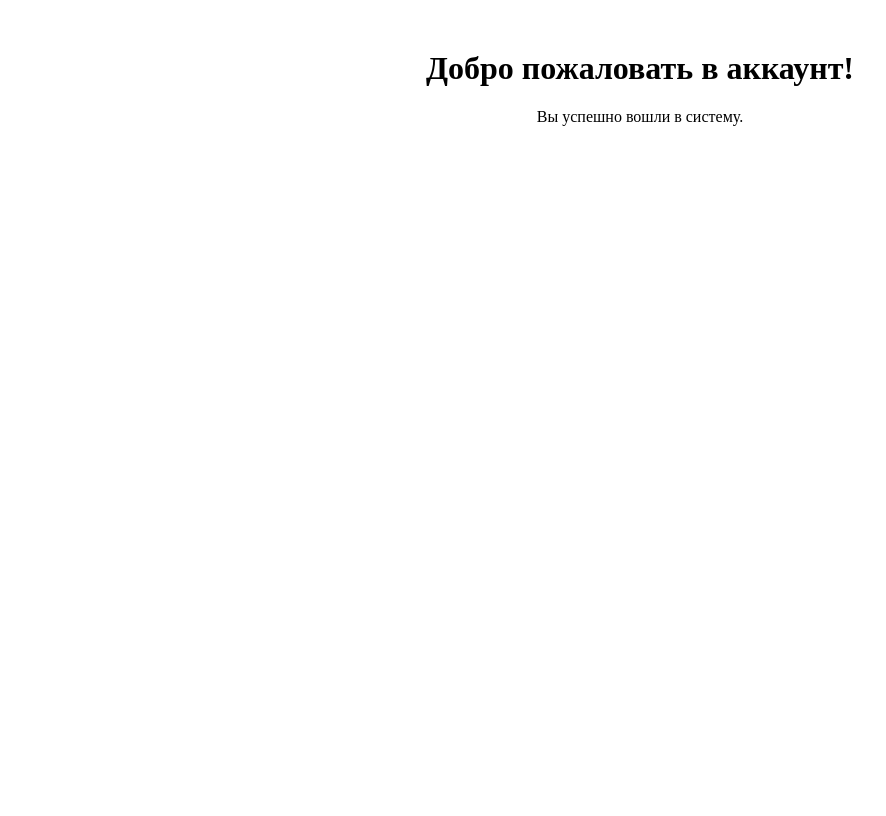
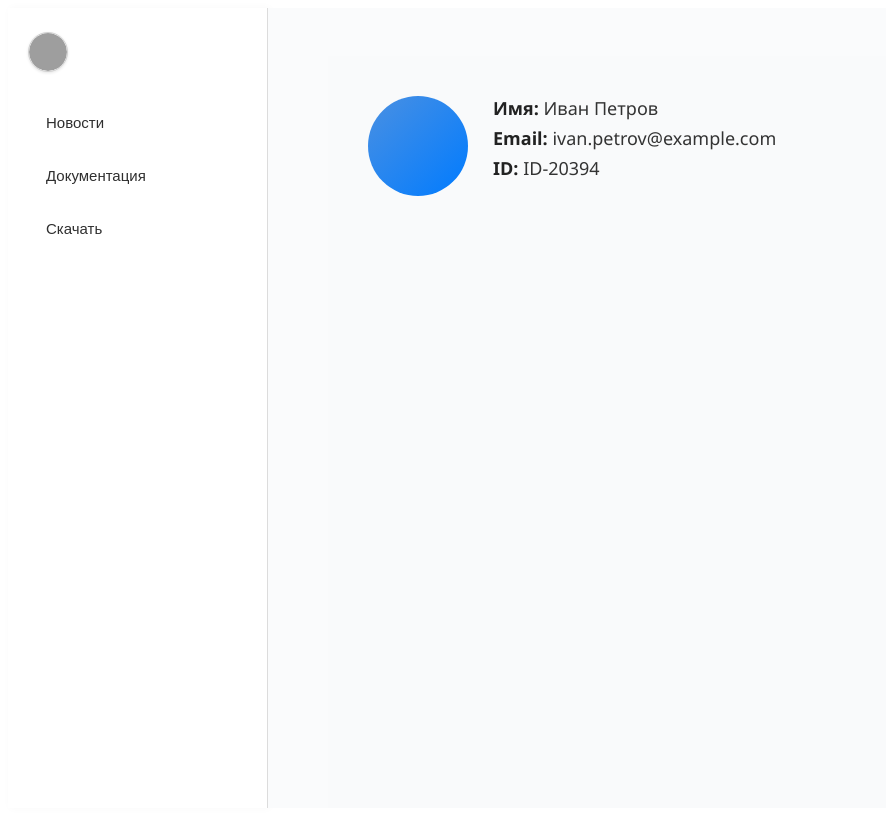
Before and after one commit to OurPaintTeam/OurPaintHub, a React (Vite) app in the folder frontend/: page /account in a window 1280 px wide. Shown: the whole page, without its empty margins (0-886 px from the left). Built offline with nearby package versions, Linux system fonts and the light colour scheme; grey boxes are pictures that could not be loaded.

Commit message:
Update realization

```diff
--- a/frontend/src/pages/AccountPage.scss
+++ b/frontend/src/pages/AccountPage.scss
@@ -0,0 +1,32 @@
+.account-info {
+  display: flex;
+ // align-items: center;
+  padding: 40px;
+  color: #333;
+  background-color: #f9fafb;
+  min-height: 100%;
+}
+
+.avatar {
+  width: 100px;
+  height: 100px;
+  border-radius: 50%;
+  background: linear-gradient(135deg, #4a90e2, #007bff);
+  flex-shrink: 0;
+}
+
+.details {
+  margin-left: 25px;
+  display: flex;
+  flex-direction: column;
+  gap: 6px;
+
+  p {
+    margin: 0;
+    font-size: 18px;
+
+    strong {
+      color: #222;
+    }
+  }
+}
--- a/frontend/src/pages/AccountPage.tsx
+++ b/frontend/src/pages/AccountPage.tsx
@@ -1,11 +1,25 @@
 import React from "react";
+import MainLayout from "../layout/MainLayout";
+import "./AccountPage.scss";
 
-const AccountPage: React.FC = () => {
+const AccountPage = () => {
+  const user = {
+    name: "Иван Петров",
+    email: "ivan.petrov@example.com",
+    id: "ID-20394",
+  };
+
   return (
-    <div style={{ textAlign: "center", marginTop: "50px" }}>
-      <h1>Добро пожаловать в аккаунт!</h1>
-      <p>Вы успешно вошли в систему.</p>
-    </div>
+    <MainLayout>
+      <div className="account-info">
+        <div className="avatar"></div>
+        <div className="details">
+          <p><strong>Имя:</strong> {user.name}</p>
+          <p><strong>Email:</strong> {user.email}</p>
+          <p><strong>ID:</strong> {user.id}</p>
+        </div>
+      </div>
+    </MainLayout>
   );
 };
 
```
